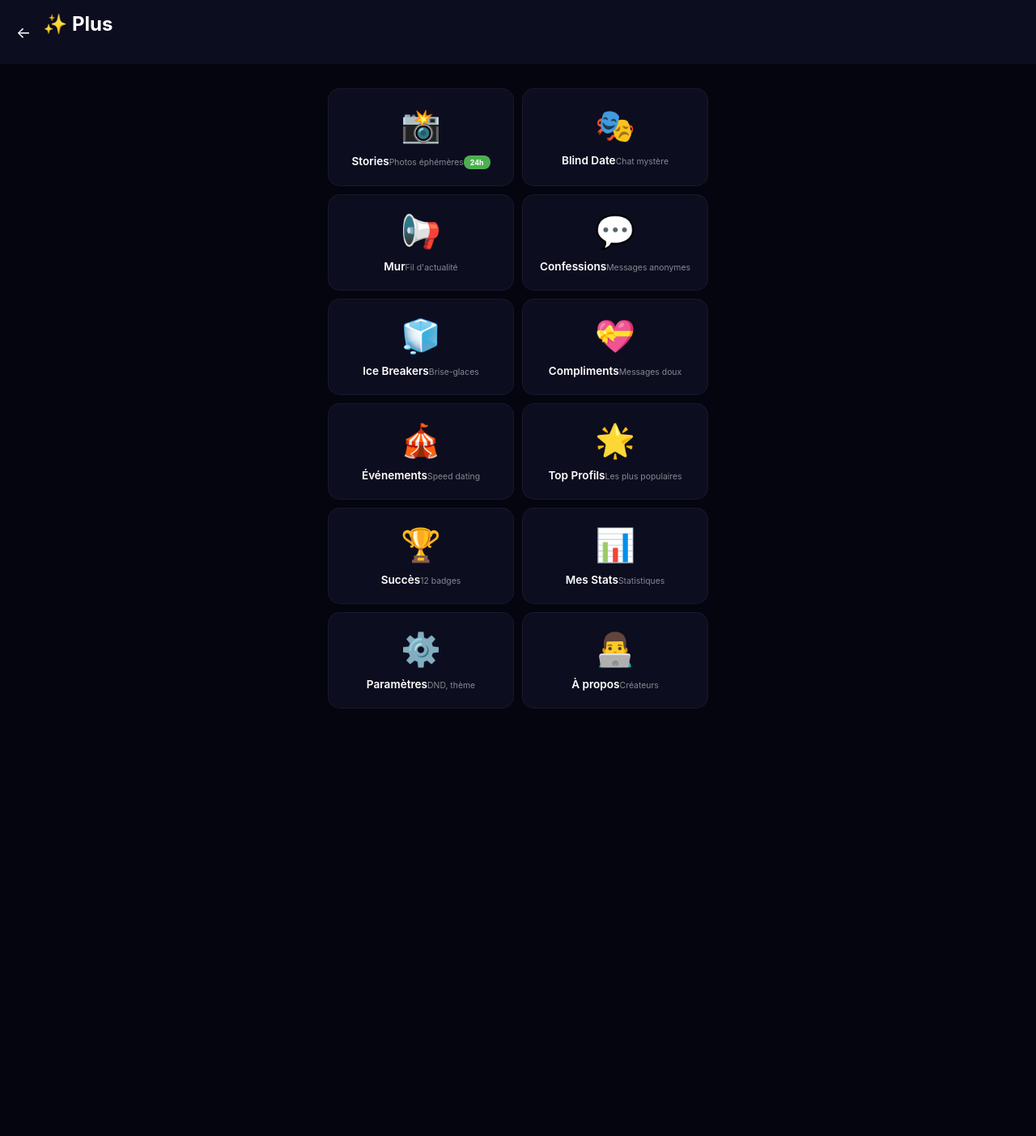
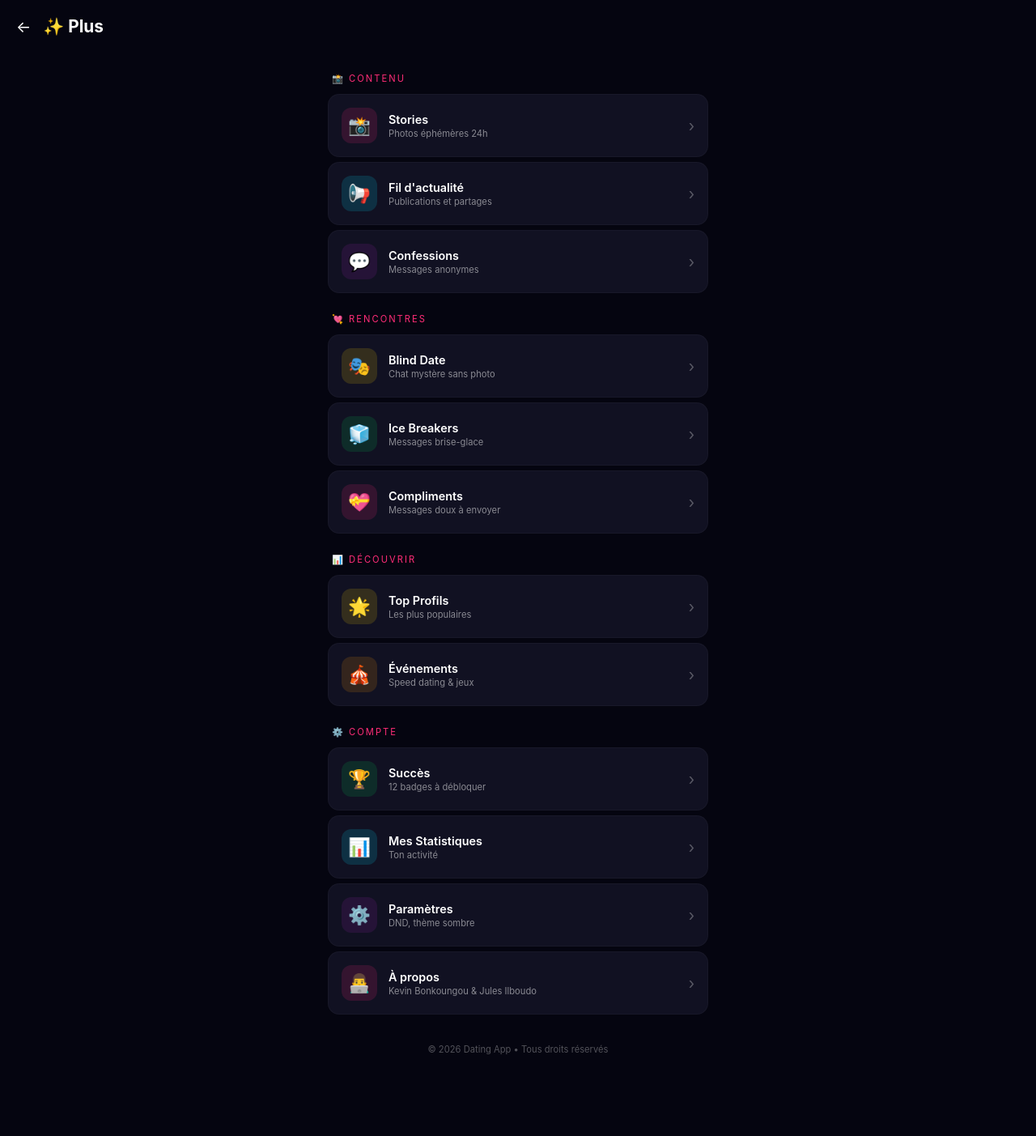
Before and after one commit to bonk28/dating-app, a Flask app: template app/templates/features.html in a window 1280 px wide. Shown: the whole page at 81% size. Before the commit the page ends 875 px from the top, so only its background shows below. Run offline with Flask 3, Linux system fonts and the light colour scheme; the template is opened without the code that fills it, so the values that code supplies are empty.

Commit message:
Menu Plus design PRO avec sections et icônes

```diff
--- a/app/templates/features.html
+++ b/app/templates/features.html
@@ -2,39 +2,128 @@
 <html lang="fr">
 <head>
     <meta charset="UTF-8"><meta name="viewport" content="width=device-width, initial-scale=1.0">
-    <title>✨ Plus</title>
+    <title>Plus</title>
     <style>
-        *{margin:0;padding:0;box-sizing:border-box}body{font-family:-apple-system,sans-serif;background:#050510;color:white;padding-bottom:70px}
-        .header{padding:15px 20px;display:flex;align-items:center;gap:15px;background:#0d0d20}
+        :root{--bg:#050510;--surface:#0d0d20;--accent:#ff2d78;--card:#111122}
+        *{margin:0;padding:0;box-sizing:border-box}
+        body{font-family:-apple-system,sans-serif;background:var(--bg);color:white;padding-bottom:70px}
+        .header{padding:20px;display:flex;align-items:center;gap:15px}
         .header a{color:white;text-decoration:none;font-size:1.2em}
-        .container{max-width:500px;margin:15px auto;padding:15px}
-        h2{text-align:center;margin-bottom:20px}
-        .grid{display:grid;grid-template-columns:repeat(2,1fr);gap:10px}
-        .card{background:#0d0d20;border-radius:15px;padding:20px 12px;text-align:center;text-decoration:none;color:white;border:1px solid rgba(255,255,255,.05);transition:all .3s}
-        .card:hover{border-color:#ff2d78;transform:translateY(-3px)}
-        .card .icon{font-size:2.5em;display:block;margin-bottom:8px}
-        .card .name{font-weight:600;font-size:.85em}.card .desc{font-size:.65em;opacity:.5;margin-top:4px}
-        .badge{display:inline-block;padding:3px 8px;border-radius:8px;font-size:.55em;font-weight:bold;margin-top:5px}
-        .b-new{background:#4CAF50;color:white}.b-hot{background:#ff2d78;color:white}
+        .header h2{font-size:1.3em}
+        .container{max-width:500px;margin:0 auto;padding:0 15px}
+
+        .section-title{font-size:.7em;text-transform:uppercase;letter-spacing:2px;color:var(--accent);margin:25px 0 12px;padding-left:5px}
+
+        .card{display:flex;align-items:center;gap:14px;padding:16px;background:var(--card);border-radius:14px;margin:6px 0;text-decoration:none;color:white;transition:all .2s;border:1px solid rgba(255,255,255,.03)}
+        .card:active{transform:scale(.98);background:#1a1a30}
+        .card-icon{width:44px;height:44px;border-radius:12px;display:flex;align-items:center;justify-content:center;font-size:1.4em;flex-shrink:0}
+        .card-info{flex:1}
+        .card-title{font-weight:600;font-size:.9em}
+        .card-sub{font-size:.7em;opacity:.5;margin-top:2px}
+        .card-arrow{opacity:.3;font-size:1.2em}
+
+        .icon-pink{background:rgba(255,45,120,.15);color:#ff2d78}
+        .icon-blue{background:rgba(0,229,255,.15);color:#00e5ff}
+        .icon-green{background:rgba(0,200,83,.15);color:#00c853}
+        .icon-gold{background:rgba(255,215,0,.15);color:#ffd700}
+        .icon-purple{background:rgba(156,39,176,.15);color:#9c27b0}
+        .icon-orange{background:rgba(255,152,0,.15);color:#ff9800}
+
+        .badge{display:inline-block;padding:3px 8px;border-radius:8px;font-size:.6em;font-weight:700;margin-left:5px}
+        .badge-new{background:var(--accent);color:white}
+        .badge-hot{background:#ff9800;color:white}
+
+        .footer{text-align:center;padding:30px 0;opacity:.3;font-size:.7em}
     </style>
 </head>
 <body>
-<div class="header"><a href="/dashboard">←</a><h2>✨ Plus</h2></div>
-<div class="container">
-    <div class="grid">
-        <a href="/stories" class="card"><span class="icon">📸</span><span class="name">Stories</span><span class="desc">Photos éphémères</span><span class="badge b-new">24h</span></a>
-        <a href="/blind-date" class="card"><span class="icon">🎭</span><span class="name">Blind Date</span><span class="desc">Chat mystère</span></a>
-        <a href="/wall" class="card"><span class="icon">📢</span><span class="name">Mur</span><span class="desc">Fil d'actualité</span></a>
-        <a href="/confessions" class="card"><span class="icon">💬</span><span class="name">Confessions</span><span class="desc">Messages anonymes</span></a>
-        <a href="/icebreakers-page" class="card"><span class="icon">🧊</span><span class="name">Ice Breakers</span><span class="desc">Brise-glaces</span></a>
-        <a href="/compliments" class="card"><span class="icon">💝</span><span class="name">Compliments</span><span class="desc">Messages doux</span></a>
-        <a href="/events" class="card"><span class="icon">🎪</span><span class="name">Événements</span><span class="desc">Speed dating</span></a>
-        <a href="/top-profiles" class="card"><span class="icon">🌟</span><span class="name">Top Profils</span><span class="desc">Les plus populaires</span></a>
-        <a href="/achievements-page" class="card"><span class="icon">🏆</span><span class="name">Succès</span><span class="desc">12 badges</span></a>
-        <a href="/my-stats" class="card"><span class="icon">📊</span><span class="name">Mes Stats</span><span class="desc">Statistiques</span></a>
-        <a href="/settings" class="card"><span class="icon">⚙️</span><span class="name">Paramètres</span><span class="desc">DND, thème</span></a>
-        <a href="/about" class="card"><span class="icon">👨‍💻</span><span class="name">À propos</span><span class="desc">Créateurs</span></a>
+    <div class="header">
+        <a href="/dashboard">←</a>
+        <h2>✨ Plus</h2>
     </div>
-</div>
+    <div class="container">
+
+        <div class="section-title">📸 Contenu</div>
+
+        <a href="/stories" class="card">
+            <div class="card-icon icon-pink">📸</div>
+            <div class="card-info"><div class="card-title">Stories</div><div class="card-sub">Photos éphémères 24h</div></div>
+            <span class="card-arrow">›</span>
+        </a>
+
+        <a href="/wall" class="card">
+            <div class="card-icon icon-blue">📢</div>
+            <div class="card-info"><div class="card-title">Fil d'actualité</div><div class="card-sub">Publications et partages</div></div>
+            <span class="card-arrow">›</span>
+        </a>
+
+        <a href="/confessions" class="card">
+            <div class="card-icon icon-purple">💬</div>
+            <div class="card-info"><div class="card-title">Confessions</div><div class="card-sub">Messages anonymes</div></div>
+            <span class="card-arrow">›</span>
+        </a>
+
+        <div class="section-title">💘 Rencontres</div>
+
+        <a href="/blind-date" class="card">
+            <div class="card-icon icon-gold">🎭</div>
+            <div class="card-info"><div class="card-title">Blind Date</div><div class="card-sub">Chat mystère sans photo</div></div>
+            <span class="card-arrow">›</span>
+        </a>
+
+        <a href="/icebreakers-page" class="card">
+            <div class="card-icon icon-green">🧊</div>
+            <div class="card-info"><div class="card-title">Ice Breakers</div><div class="card-sub">Messages brise-glace</div></div>
+            <span class="card-arrow">›</span>
+        </a>
+
+        <a href="/compliments" class="card">
+            <div class="card-icon icon-pink">💝</div>
+            <div class="card-info"><div class="card-title">Compliments</div><div class="card-sub">Messages doux à envoyer</div></div>
+            <span class="card-arrow">›</span>
+        </a>
+
+        <div class="section-title">📊 Découvrir</div>
+
+        <a href="/top-profiles" class="card">
+            <div class="card-icon icon-gold">🌟</div>
+            <div class="card-info"><div class="card-title">Top Profils</div><div class="card-sub">Les plus populaires</div></div>
+            <span class="card-arrow">›</span>
+        </a>
+
+        <a href="/events" class="card">
+            <div class="card-icon icon-orange">🎪</div>
+            <div class="card-info"><div class="card-title">Événements</div><div class="card-sub">Speed dating & jeux</div></div>
+            <span class="card-arrow">›</span>
+        </a>
+
+        <div class="section-title">⚙️ Compte</div>
+
+        <a href="/achievements-page" class="card">
+            <div class="card-icon icon-green">🏆</div>
+            <div class="card-info"><div class="card-title">Succès</div><div class="card-sub">12 badges à débloquer</div></div>
+            <span class="card-arrow">›</span>
+        </a>
+
+        <a href="/my-stats" class="card">
+            <div class="card-icon icon-blue">📊</div>
+            <div class="card-info"><div class="card-title">Mes Statistiques</div><div class="card-sub">Ton activité</div></div>
+            <span class="card-arrow">›</span>
+        </a>
+
+        <a href="/settings" class="card">
+            <div class="card-icon icon-purple">⚙️</div>
+            <div class="card-info"><div class="card-title">Paramètres</div><div class="card-sub">DND, thème sombre</div></div>
+            <span class="card-arrow">›</span>
+        </a>
+
+        <a href="/about" class="card">
+            <div class="card-icon icon-pink">👨‍💻</div>
+            <div class="card-info"><div class="card-title">À propos</div><div class="card-sub">Kevin Bonkoungou & Jules Ilboudo</div></div>
+            <span class="card-arrow">›</span>
+        </a>
+
+        <div class="footer">© 2026 Dating App • Tous droits réservés</div>
+    </div>
 </body>
 </html>
```
